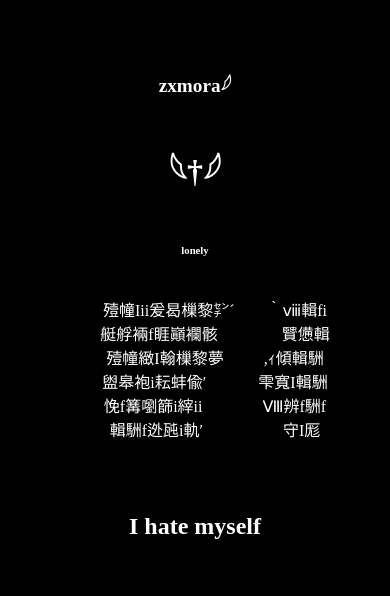
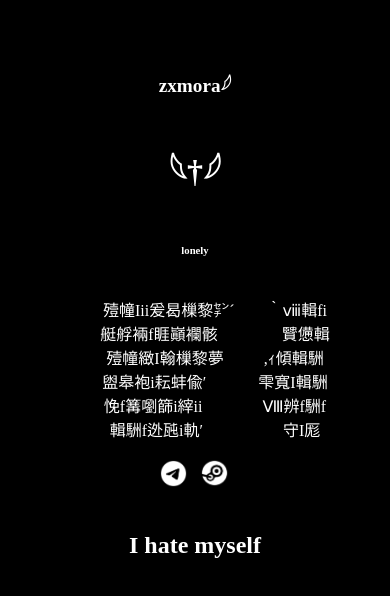
Before and after one commit to zxmora/link, a plain HTML site: page index.html in a window 390 px wide. Drawn offline with Linux system fonts and the light colour scheme.

Commit message:
Update style.css

```diff
--- a/css/style.css
+++ b/css/style.css
@@ -97,3 +97,14 @@ ul{
     margin: 0;
     padding: 0;
 }
+
+
+@media (max-width:391px)
+{
+    .btn{
+        width: 11%;
+    }
+    .btn__tg{
+        width: 10%;
+    }
+}
```
